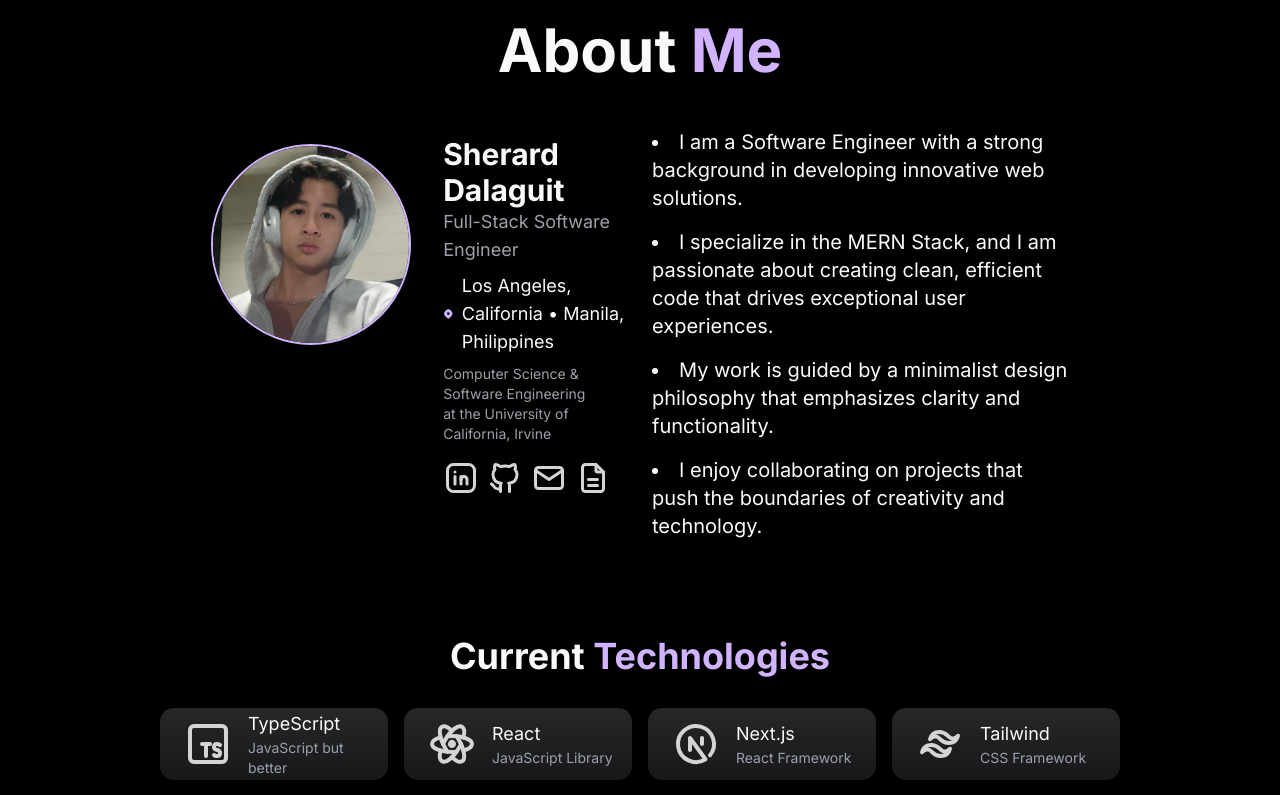
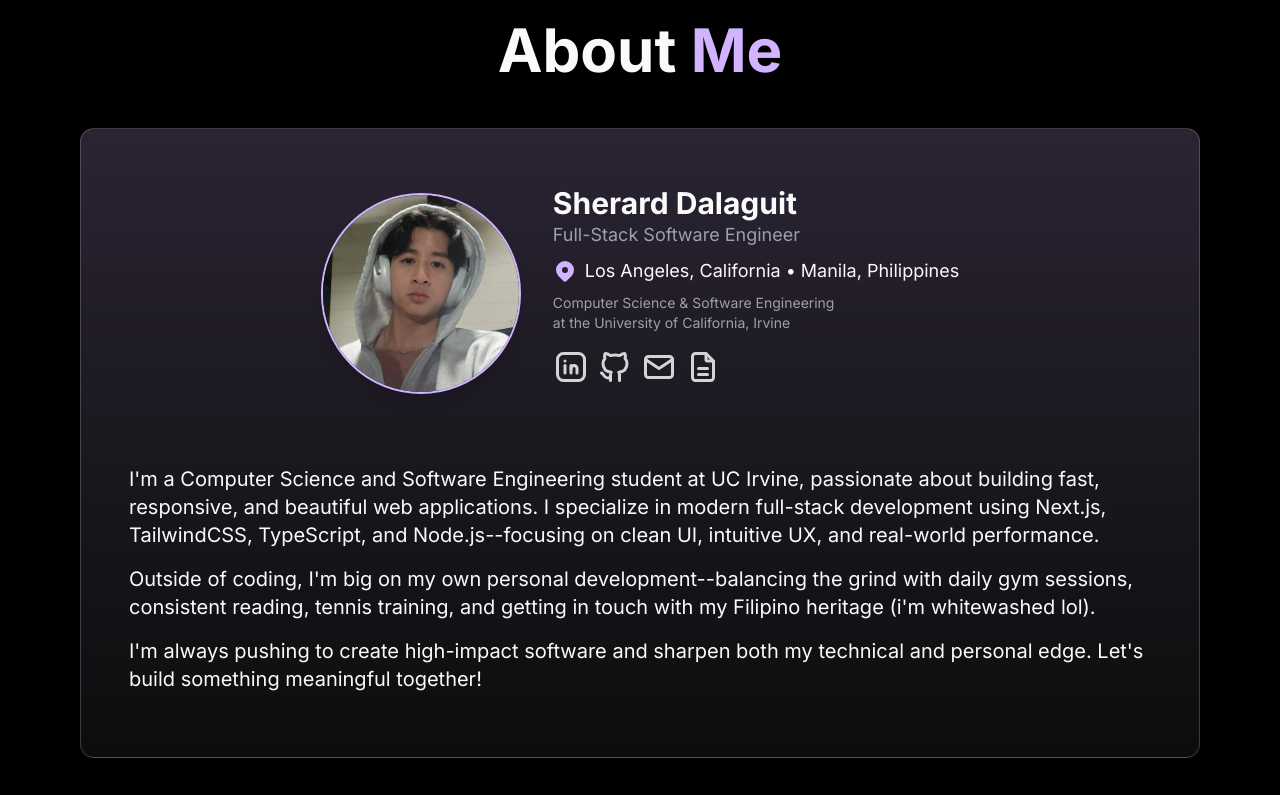
Before and after one commit to sherard-dalaguit/stephen_portfolio, a Next.js app: page / in a window 1280 px wide. Shown: the part 860-1655 px from the top of the page. Built offline with nearby package versions, Linux system fonts and the light colour scheme.

Commit message:
modernized aboutme section

```diff
--- a/components/AboutMe.tsx
+++ b/components/AboutMe.tsx
@@ -6,19 +6,19 @@ import React from "react";
 
 const AboutMe = () => {
 	return (
-		<div id="about" className="mx-auto w-full pt-20 sm:pb-40 px-8 md:px-20">
-			<h1 className="text-center font-bold text-[40px] md:text-5xl lg:text-6xl">
+		<div id="about" className="mx-auto w-full pt-20 sm:pb-40 px-8 md:px-20 ">
+			<h1 className="text-center font-bold text-[40px] md:text-5xl lg:text-6xl mb-12">
 				About <span className="text-[#d1b3ff]">Me</span>
 			</h1>
-			<div className="grid grid-cols-1 lg:grid-cols-2 items-start gap-y-8 lg:gap-x-6 mx-auto max-w-[80vw] xl:max-w-[67vw] sm:mt-4">
-				<div className="flex flex-col md:flex-row items-center lg:items-start h-full my-4">
+			<div className="flex flex-col justify-center items-center mx-auto max-w-6xl sm:px-6 lg:px-12 pt-4 pb-8 sm:mt-4 gap-8 rounded-xl border border-blue-50/20 bg-gradient-to-b from-[#d1b3ff]/20 to-slate-50/5">
+				<div className="flex flex-col md:flex-row items-center lg:items-start h-full my-4 ">
 					<div className="w-[200px] h-[200px] flex-shrink-0 relative mb-6">
 						<Image
 							src="/sherard.jpg"
 							alt="selfie"
 							width={200}
 							height={200}
-							className="object-cover rounded-full border-2 border-[#d1b3ff] shadow-lg mt-8 mr-4"
+							className="object-cover rounded-full border-2 border-[#d1b3ff] shadow-lg md:mt-8 mr-4"
 						/>
 					</div>
 
@@ -69,7 +69,6 @@ const AboutMe = () => {
 							</Link>
 							<Link
 								href="https://drive.google.com/file/d/1JGZ10xseERVZ6v3PkFqpF4MdQ90NN2Dr/view"
-								// href="https://drive.google.com/file/d/1zlTZ-HZOx8RJT1mkQE3g2qmn7pPiZxlW/view"
 								target="_blank"
 								rel="noopener noreferrer"
 								aria-label="Resume"
@@ -80,18 +79,17 @@ const AboutMe = () => {
 					</div>
 				</div>
 
-				<ul className="list-disc list-inside text-md md:text-lg lg:text-xl md:my-8 space-y-4 hidden sm:block">
+				<ul className="list-inside text-md md:text-lg lg:text-xl md:my-8 space-y-4 hidden sm:block">
 					<li>
-						I am a Software Engineer with a strong background in developing innovative web solutions.
+						I&apos;m a Computer Science and Software Engineering student at UC Irvine, passionate about building fast, responsive, and beautiful web applications.
+						I specialize in modern full-stack development using Next.js, TailwindCSS, TypeScript, and Node.js--focusing on clean UI, intuitive UX, and real-world performance.
 					</li>
 					<li>
-						I specialize in the MERN Stack, and I am passionate about creating clean, efficient code that drives exceptional user experiences.
+						Outside of coding, I&apos;m big on my own personal development--balancing the grind with daily gym sessions, consistent reading, tennis training, and getting in touch with my Filipino heritage (i&apos;m whitewashed lol).
 					</li>
 					<li>
-						My work is guided by a minimalist design philosophy that emphasizes clarity and functionality.
-					</li>
-					<li>
-						I enjoy collaborating on projects that push the boundaries of creativity and technology.
+						I&apos;m always pushing to create high-impact software and sharpen both my technical and personal edge.
+						Let's build something meaningful together!
 					</li>
 				</ul>
 			</div>
--- a/components/Skills.tsx
+++ b/components/Skills.tsx
@@ -3,12 +3,12 @@ import {skills} from "@/data";
 const Skills = () => {
   return (
     <section id="skills" className="max-w-screen-xl mx-auto py-16 xl:px-20">
-      <h1 className="text-center font-bold text-[32px] md:text-3xl lg:text-4xl mb-8">
+      <h1 className="text-center font-bold text-[36px] md:text-4xl lg:text-5xl mb-8">
         Current <span className="text-[#d1b3ff]">Technologies</span>
       </h1>
       <div className="grid grid-cols-3 lg:grid-cols-4 gap-4 justify-center">
         {skills.map((skill, index) => (
-          <div key={index} className="break-inside-avoid flex flex-col sm:flex-row items-center p-2 w-full md:h-18 rounded-xl border-zinc-700 bg-[linear-gradient(180deg,#27272a,#18181b)]">
+          <div key={index} className="break-inside-avoid flex flex-col sm:flex-row items-center p-2 w-full md:h-18 rounded-xl border border-blue-50/20 bg-gradient-to-b from-[#d1b3ff]/20 to-slate-50/5">
             <span className="mx-4">{skill.icon}</span>
             <div className="flex flex-col">
               <h1 className="text-md sm:text-lg">{skill.name}</h1>
```
